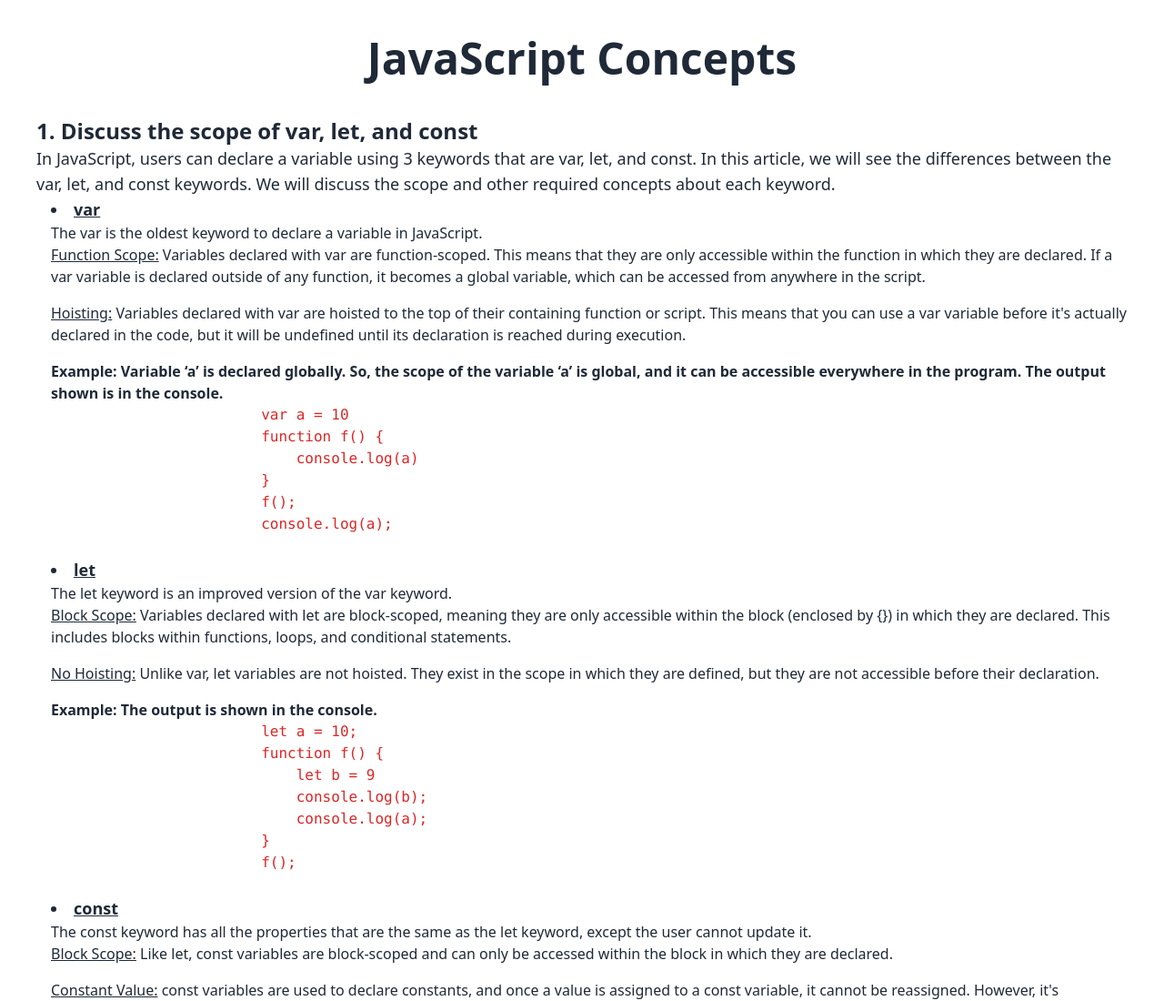
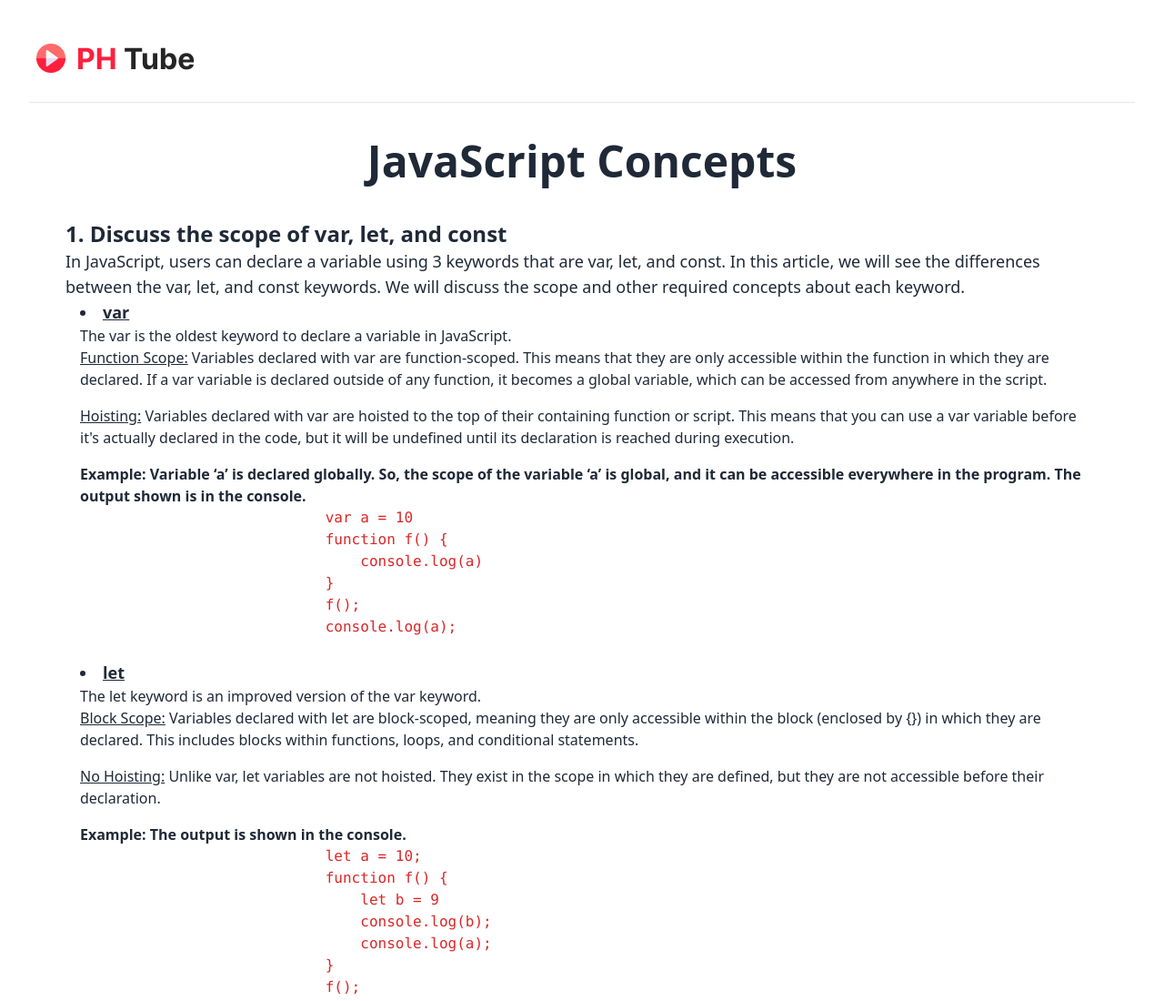
Before and after one commit to mahfuzar175/build-phtube, a plain HTML site: page block.html in a window 1280 px wide. Shown: the top 1100 px of the page at 91% size. Drawn offline with nearby package versions, Linux system fonts and the light colour scheme.

Commit message:
error fixed

```diff
--- a/block.html
+++ b/block.html
@@ -11,7 +11,19 @@
   />
   <script src="https://cdn.tailwindcss.com"></script>
 </head>
-<body>
+<body class="p-8">
+    <header class="mb-4">
+        <nav>
+          <div class="navbar bg-base-100">
+            <div class="navbar-start">
+              <img src="Logo.png" alt="">
+            </div>
+
+          </div>
+        </nav>
+    </header>
+    <hr>
+    <main>
         <h1 class="text-center font-extrabold text-5xl mt-10">JavaScript Concepts</h1>
         <div class="m-10">
             <section>
@@ -205,5 +217,6 @@
 
             </section>
         </div>
+    </main>
 </body>
 </html>
--- a/js/connect.js
+++ b/js/connect.js
@@ -76,5 +76,6 @@ const handleBlog = () =>{
     window.location.href = 'block.html';
 }
 
+
 handleCategory();
 handleLoadCategory("1000", "1001", "1003", "1005");
```
Also changed, not shown: index.html (+3 -1 lines). Lines whose indentation alone changed are shown as unchanged.
